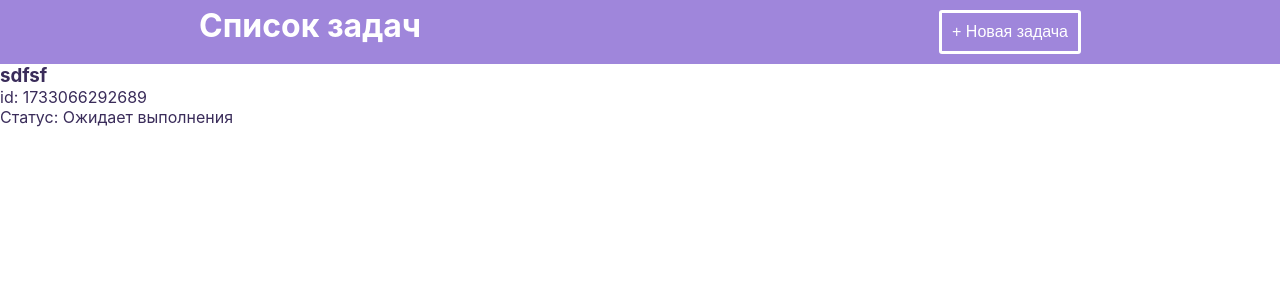
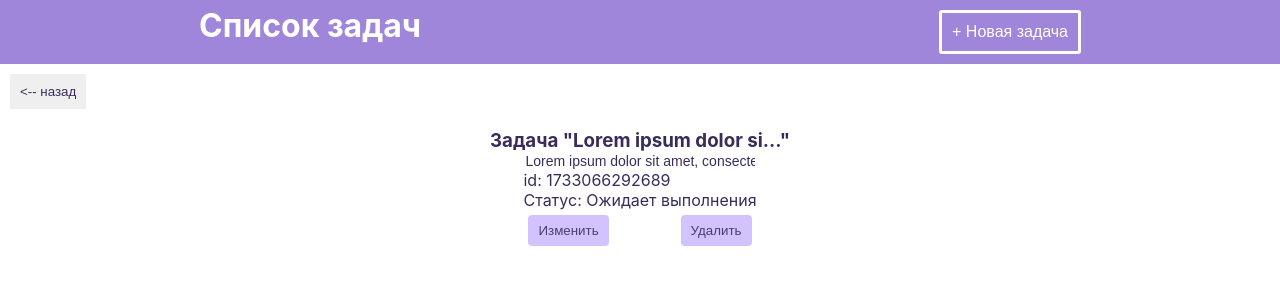
Before and after one commit to pugnitator/Module-2.-React.-TODO, a React (Create React App) app: page /task/1733066292689 in a window 1280 px wide. Shown: the top 300 px of the page. Built offline with nearby package versions, Linux system fonts and the light colour scheme; data requests are answered from the project's data file.

Commit message:
add taskPage, navigation, 404

```diff
--- a/src/App.jsx
+++ b/src/App.jsx
@@ -16,7 +16,7 @@ export function App() {
         <Routes>
           <Route path='/' element={<MainPage />}/>
           <Route path='/task/:taskId' element={<TaskPage />}/>
-          <Route path='*' element={ErrorPage} />
+          <Route path='*' element={<ErrorPage />} />
         </Routes>
     </TodoListContext.Provider>
   );
--- a/src/components/ErrorPage.jsx
+++ b/src/components/ErrorPage.jsx
@@ -1,4 +1,3 @@
-
 
 export function ErrorPage() {
     return (
--- a/src/components/MainPage/MainPage.jsx
+++ b/src/components/MainPage/MainPage.jsx
@@ -1,6 +1,5 @@
 import { SearchBar } from "./Search/SearchComponent.jsx";
 import { TaskList } from './TaskList/TaskListComponent.jsx';
-import { BrowserRouter } from 'react-router-dom';
 
 export function MainPage() {
 
--- a/src/components/MainPage/TaskList/TaskButtonsComponent.jsx
+++ b/src/components/MainPage/TaskList/TaskButtonsComponent.jsx
@@ -29,11 +29,11 @@ const TaskButtonsContainer = styled.div`
   gap: 3px;
   align-items: center;
   margin: 0;
-  padding: 0;
+  padding: 5px;
   border: none;
 `;
 
-const Button = styled.button`
+export const Button = styled.button`
   height: 25px;
   box-sizing: content-box;
   padding: 3px 10px;
--- a/src/components/MainPage/TaskList/TaskComponent.jsx
+++ b/src/components/MainPage/TaskList/TaskComponent.jsx
@@ -1,44 +1,12 @@
-import { React, useState, useRef, useEffect } from "react";
+import { React } from "react";
 import { styled } from "styled-components";
 import { palette } from "../../../colors";
-import { TaskButtons } from "./TaskButtonsComponent";
-import { useContext } from "react";
-import { TodoListContext } from "../../../todoListContext";
 import { StyledLink } from "../../../colors";
+import { shortenTitle } from "../../../shortenTitleFun";
 import Open from "./Open.svg";
 
 export function Task(props) {
   const { id, title } = props;
-  const todoListStore = useContext(TodoListContext);
-
-  const [isEdited, setIsEdited] = useState(false);
-  const [inputValue, setInputValue] = useState(title);
-  const taskInputRef = useRef();
-
-  useEffect(() => {
-    if (isEdited && taskInputRef?.current?.disabled === false) {
-      taskInputRef?.current?.focus();
-    }
-  }, [isEdited]);
-
-  const onEditClick = () => {
-    setIsEdited(true);
-  };
-
-  const onCancelClick = () => {
-    setIsEdited(false);
-    setInputValue(title);
-  };
-
-  const onDelete = () => {
-    todoListStore.deleteTask(id);
-    console.log("Удалили");
-  };
-
-  const onSaveClick = () => {
-    todoListStore.saveEditedTask(id, inputValue);
-    setIsEdited(false);
-  };
 
   return (
     <ListItem>
@@ -46,26 +14,9 @@ export function Task(props) {
         <img src={Open} alt="open task" />
       </StyledLink>
       <TaskInfo>
-        <TaskInput
-          type="text"
-          ref={taskInputRef}
-          value={
-            inputValue.length <= MAX_TASK_TITLE_LENGTH
-              ? inputValue
-              : `${inputValue.substring(0, MAX_TASK_TITLE_LENGTH)}...`
-          }
-          disabled={!isEdited}
-          onChange={(e) => setInputValue(e.target.value)}
-        />
+        <h4>{ shortenTitle(title) }</h4>
         <Id>{`id: ${id}`}</Id>
       </TaskInfo>
-      {/* <TaskButtons
-        onDelete={onDelete}
-        onEditClick={onEditClick}
-        onSaveClick={onSaveClick}
-        onCancelClick={onCancelClick}
-        isEdited={isEdited}
-      /> */}
     </ListItem>
   );
 }
@@ -97,10 +48,3 @@ const Id = styled.p`
   font-size: 10px;
   color: #7c69aa;
 `;
-
-const TaskInput = styled.input`
-  background-color: rgba(205, 214, 219, 0);
-  border: none;
-`;
-
-const MAX_TASK_TITLE_LENGTH = 20;
--- /dev/null
+++ b/src/components/TaskPage/GoBackButton.jsx
@@ -0,0 +1,17 @@
+import styled from "styled-components";
+import { useNavigate } from "react-router-dom";
+
+export function GoBackButton() {
+    const navigate = useNavigate();
+
+  return <BackButton onClick={() => navigate(-1)}>{"<-- назад"}</BackButton>;
+}
+
+const BackButton = styled.button`
+  margin: 10px 10px;
+  padding: 10px;
+  display: block;
+  align-self: start;
+  border: none;
+  background-color: none;
+`;
--- /dev/null
+++ b/src/components/TaskPage/LoadedTask.jsx
@@ -0,0 +1,84 @@
+import { useState, useRef, useEffect } from "react";
+import { styled } from "styled-components";
+import { TaskButtons } from "../MainPage/TaskList/TaskButtonsComponent";
+import { useContext } from "react";
+import { TodoListContext } from "../../todoListContext";
+import { shortenTitle } from "../../shortenTitleFun";
+
+export function LoadedTask(props) {
+  const { id, title, complited } = props;
+
+  const [inputValue, setInputValue] = useState(title);
+  const [isEdited, setIsEdited] = useState(false);
+  const taskInputRef = useRef();
+  const todoListStore = useContext(TodoListContext);
+
+  useEffect(() => {
+    if (isEdited && taskInputRef?.current?.disabled === false) {
+      taskInputRef?.current?.focus();
+    }
+  }, [isEdited]);
+
+  const onEditClick = () => {
+    setIsEdited(true);
+  };
+
+  const onCancelClick = () => {
+    setIsEdited(false);
+    setInputValue(title);
+  };
+
+  const onDelete = () => {
+    todoListStore.deleteTask(id);
+  };
+
+  const onSaveClick = () => {
+    todoListStore.saveEditedTask(id, inputValue);
+    setIsEdited(false);
+  };
+
+  return (
+    <TaskContainer>
+    <h3>Задача "{shortenTitle(title)}"</h3>
+    <Task>
+      <TaskInput
+        type="text"
+        ref={taskInputRef}
+        value={inputValue}
+        disabled={!isEdited}
+        onChange={(e) => setInputValue(e.target.value)}
+      />
+      <p>id: {id}</p>
+      <p>
+        Статус: {complited === false ? "Ожидает выполнения" : "Выполнена"}
+      </p>
+      <TaskButtons
+          onDelete={onDelete}
+          onEditClick={onEditClick}
+          onSaveClick={onSaveClick}
+          onCancelClick={onCancelClick}
+          isEdited={isEdited}
+        />
+    </Task>
+  </TaskContainer>
+  )
+
+}
+
+const TaskContainer=styled.div`
+    display: flex;
+    flex-direction: column;
+    margin: auto;
+    padding: 10px;
+`
+
+const Task = styled.div`
+  display: flex;
+  flex-direction: column;
+  margin: auto;
+`;
+
+const TaskInput = styled.input`
+  background-color: rgba(205, 214, 219, 0);
+  border: none;
+`;
--- /dev/null
+++ b/src/components/TaskPage/NotLoadedTask.jsx
@@ -0,0 +1,5 @@
+export function NotLoadedTask() {
+    return (
+        <p>Идет загрузка</p>
+    )
+}
--- a/src/components/TaskPage/TaskPage.jsx
+++ b/src/components/TaskPage/TaskPage.jsx
@@ -1,47 +1,38 @@
-import { styled } from "styled-components";
 import { useParams } from "react-router-dom";
 import { useContext } from "react";
 import { TodoListContext } from "../../todoListContext";
-import { TaskButtons } from "../MainPage/TaskList/TaskButtonsComponent";
+import { NotLoadedTask } from "./NotLoadedTask";
+import { LoadedTask } from "./LoadedTask";
+import styled from "styled-components";
+import { GoBackButton } from "./GoBackButton";
 
 export function TaskPage() {
   const params = useParams();
   const taskId = params.taskId;
   const todoListStore = useContext(TodoListContext);
-//   console.log(todoListStore)
-  const taskList = todoListStore.taskList
+  const taskList = todoListStore.taskList;
+
+  const currentTask = taskList.find((task) => {
+    console.log(task.id === taskId, task.id, taskId);
+    return task.id === taskId;
+  });
+
+  const { title, complited } = currentTask? currentTask : {};
+
+  return (
+    <TaskPageContainer>
+      <GoBackButton />
+      {currentTask?
+      <LoadedTask id={taskId} title={title} complited={complited} /> :
+      <NotLoadedTask />}
+    </TaskPageContainer>
+  );
+}
+
+const TaskPageContainer = styled.div`
+display: flex;
+flex-direction: column;
+justify-content: space-between;
 
 
-  if (taskList.length === 0) {
-    return (
-        <p>Идет загрузка</p>
-    )
-  } else {
-    console.log('готовый список', taskList, );
-    const currentTask = taskList.find((task) => {
-        console.log(task.id === taskId, task.id, taskId)
-        return task.id === taskId
-    });
-    console.log('текущая задача', currentTask);
-
-    const {title, complited } = currentTask;
-
-      return (
-        <Task>
-            <h3>{title}</h3>
-            <div>
-
-                <TaskButtons/>
-            </div>
-          <p>id: {taskId}</p>
-          <p>Статус: {complited === false ? "Ожидает выполнения" : "Выполнена"}</p>
-        </Task>
-      );
-  }
-}
-
-const Task = styled.div`
-  display: flex;
-  flex-direction: column;
-  margin: auto;
-`;
+`
--- a/src/db.json
+++ b/src/db.json
@@ -1,18 +1,9 @@
+
 {
   "todos": [
     {
-      "id": "1732998599372",
-      "title": "ыаыва",
-      "complited": false
-    },
-    {
-      "id": "1733062618499",
-      "title": "Новая задача 1",
-      "complited": false
-    },
-    {
       "id": "1733066292689",
-      "title": "sdfsf",
+      "title": "Lorem ipsum dolor sit amet, consectetur adipiscing elit, sed do eiusmod tempor incididunt ut labore et dolore magna aliqua. Ut enim ad minim veniam, quis nostrud exercitation ullamco laboris nisi ut aliquip ex ea commodo consequat. Duis aute irure dolor in reprehenderit in voluptate velit esse cillum dolore eu fugiat nulla pariatur. Excepteur sint occaecat cupidatat non proident, sunt in culpa qui officia deserunt mollit anim id est laborum.",
       "complited": false
     },
     {
--- /dev/null
+++ b/src/shortenTitleFun.jsx
@@ -0,0 +1,7 @@
+export function shortenTitle(title) {
+  return title.length <= MAX_TASK_TITLE_LENGTH
+    ? title
+    : `${title.substring(0, MAX_TASK_TITLE_LENGTH)}...`;
+}
+
+const MAX_TASK_TITLE_LENGTH = 20;
```
